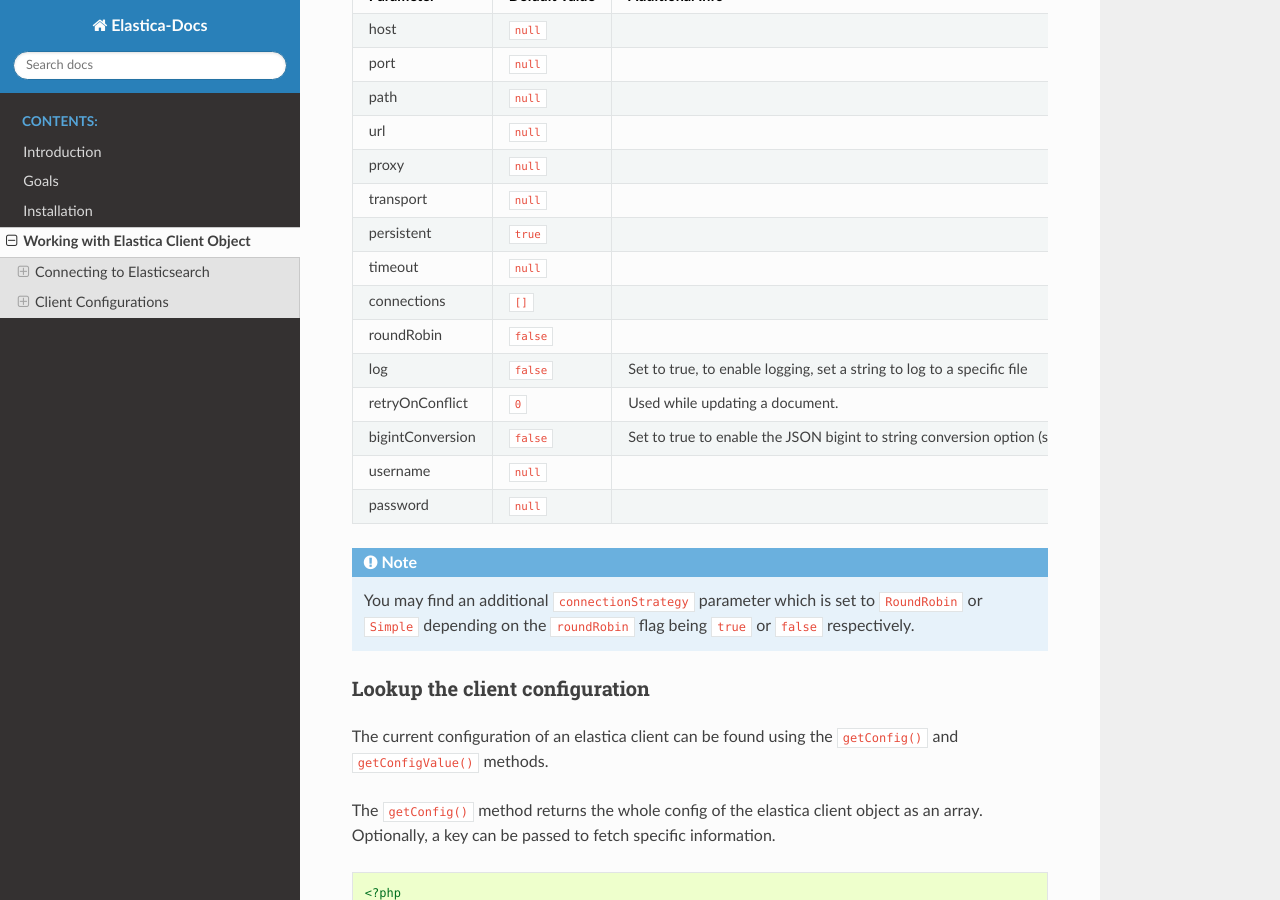
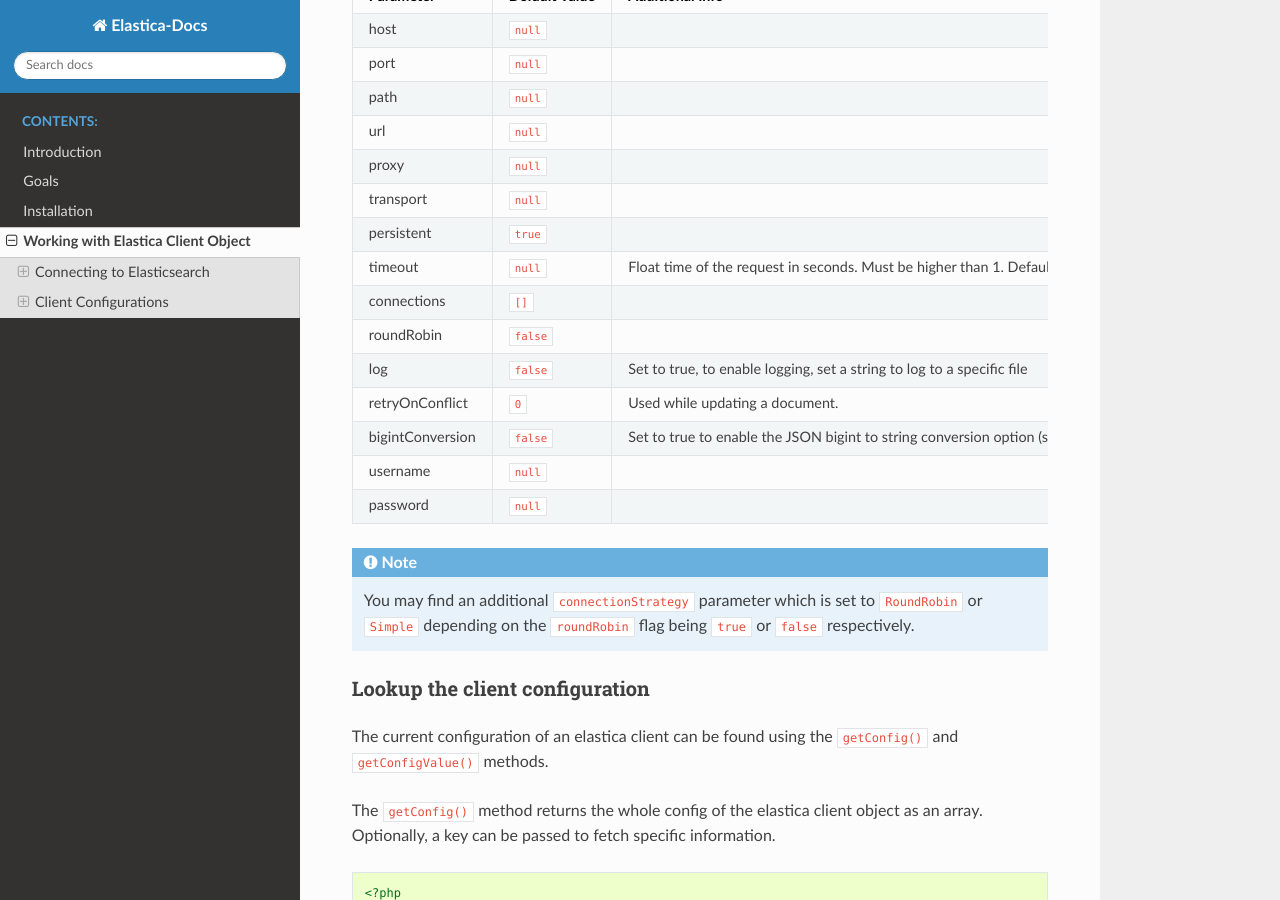
Before and after one commit to yashtodi94/elastica-docs, a Sphinx documentation site: the page built from source/client.rst, in a window 1280 px wide and 900 px high, scrolled down 1290 px. Built offline with Sphinx 7.4.7 and the Read the Docs theme 2.0.0, drawn with Linux system fonts in a browser that asks for light colours.

Commit message:
Include timeout parameter
Make more clear how to use timeout parameter and its constraints.

```diff
--- a/source/client.rst
+++ b/source/client.rst
@@ -59,7 +59,7 @@ url              ``null``
 proxy            ``null``
 transport        ``null``
 persistent       ``true``
-timeout          ``null``
+timeout          ``null``      Float time of the request in seconds. Must be higher than 1. Default is set to 300 seconds.
 connections      ``[]``
 roundRobin       ``false``
 log              ``false``     Set to true, to enable logging, set a string to log to a specific file
```
